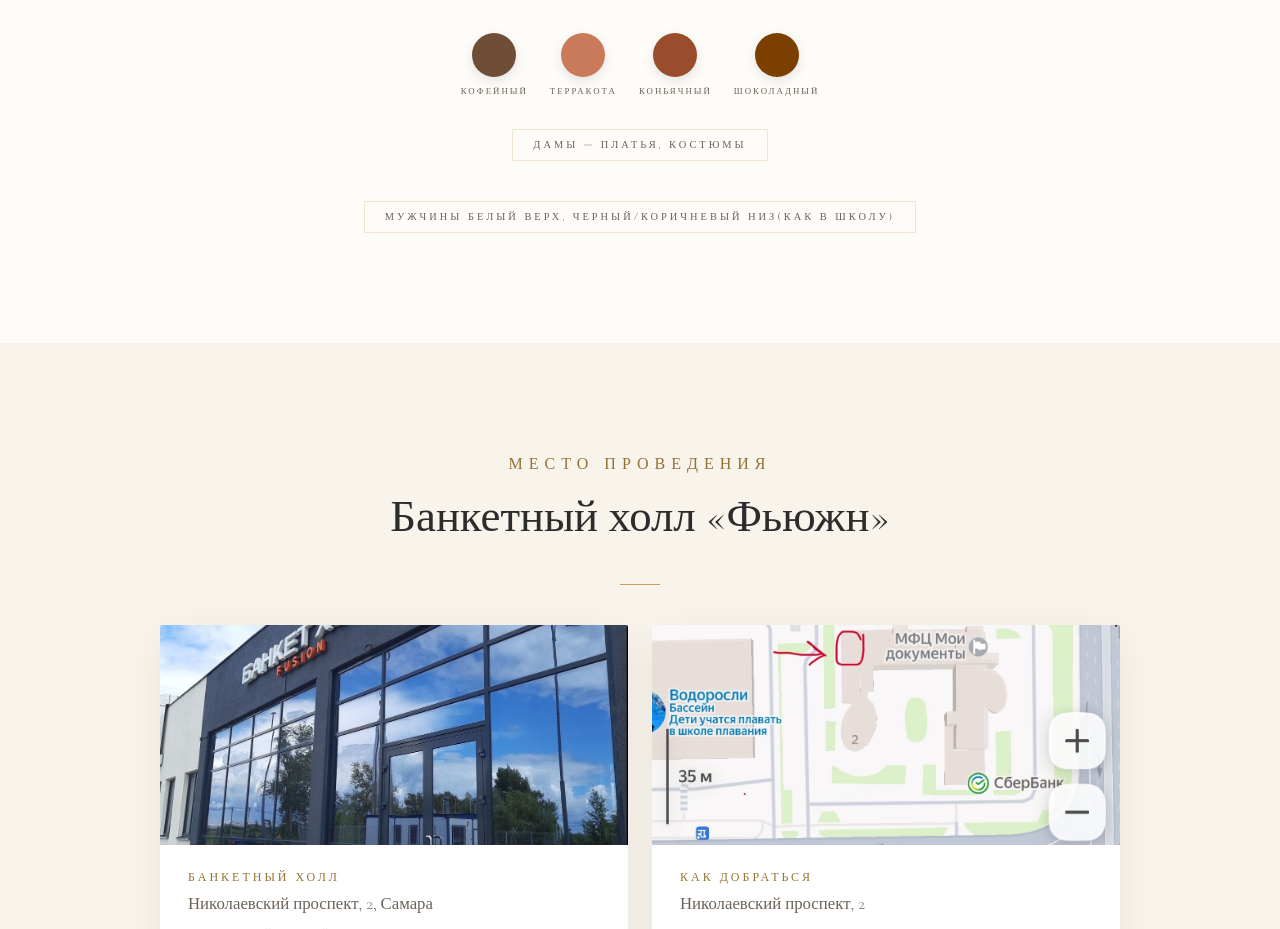
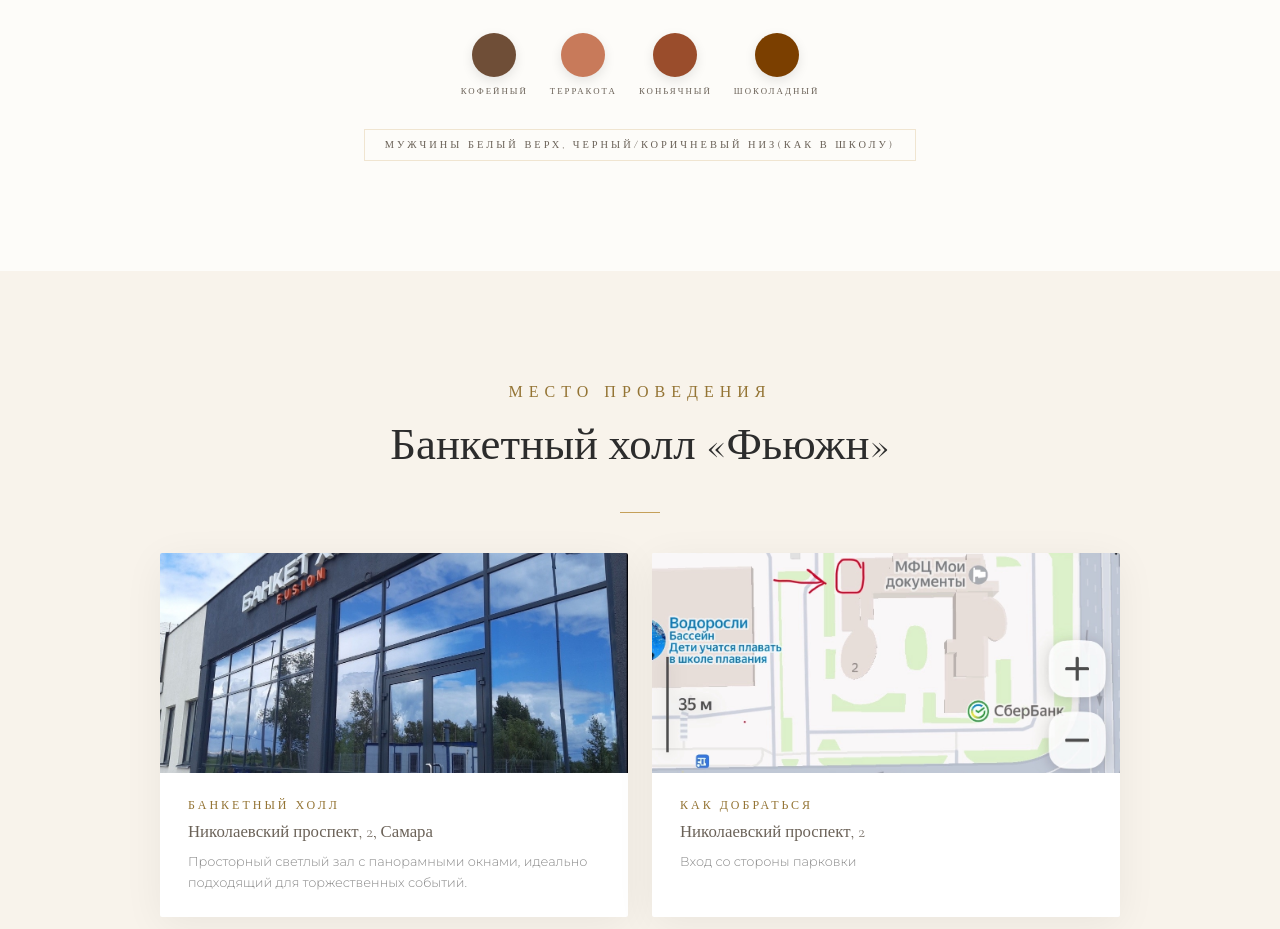
Before and after one commit to Zinatullin76/site, a plain HTML site: page index 2.html in a window 1280 px wide. Shown: the part 2520-3449 px from the top of the page. Drawn offline with nearby package versions, Linux system fonts and the light colour scheme.

Commit message:
Update index 2.html

```diff
--- a/index 2.html
+++ b/index 2.html
@@ -643,7 +643,6 @@ footer {
       <div class="swatch"><div class="swatch-circle chocolate"></div><span class="swatch-name">Шоколадный</span></div>
     </div>
     <div class="dresscode-guide">
-      <span class="dresscode-guide-item">Дамы — платья, костюмы</span>
       <span class="dresscode-guide-item">Мужчины белый верх, черный/коричневый низ(Как в школу)</span>
     </div>
   </div>
```
